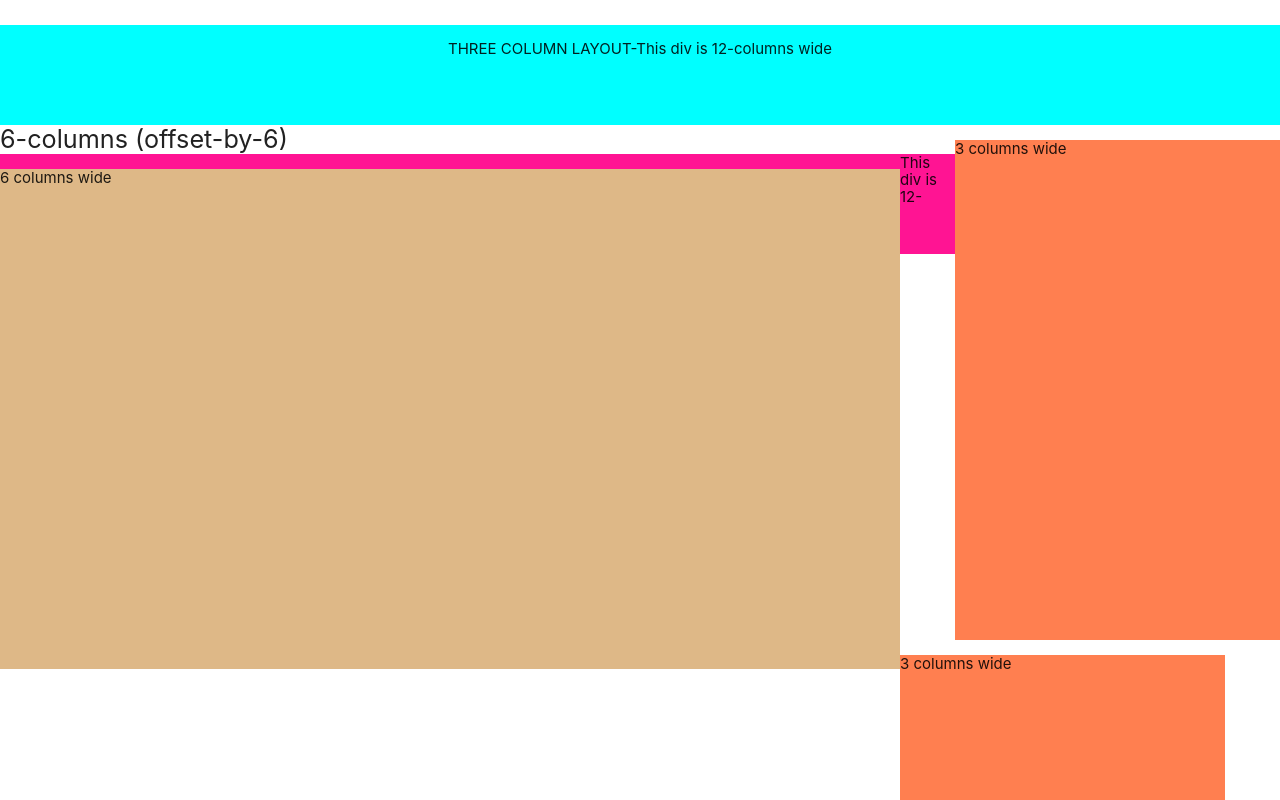
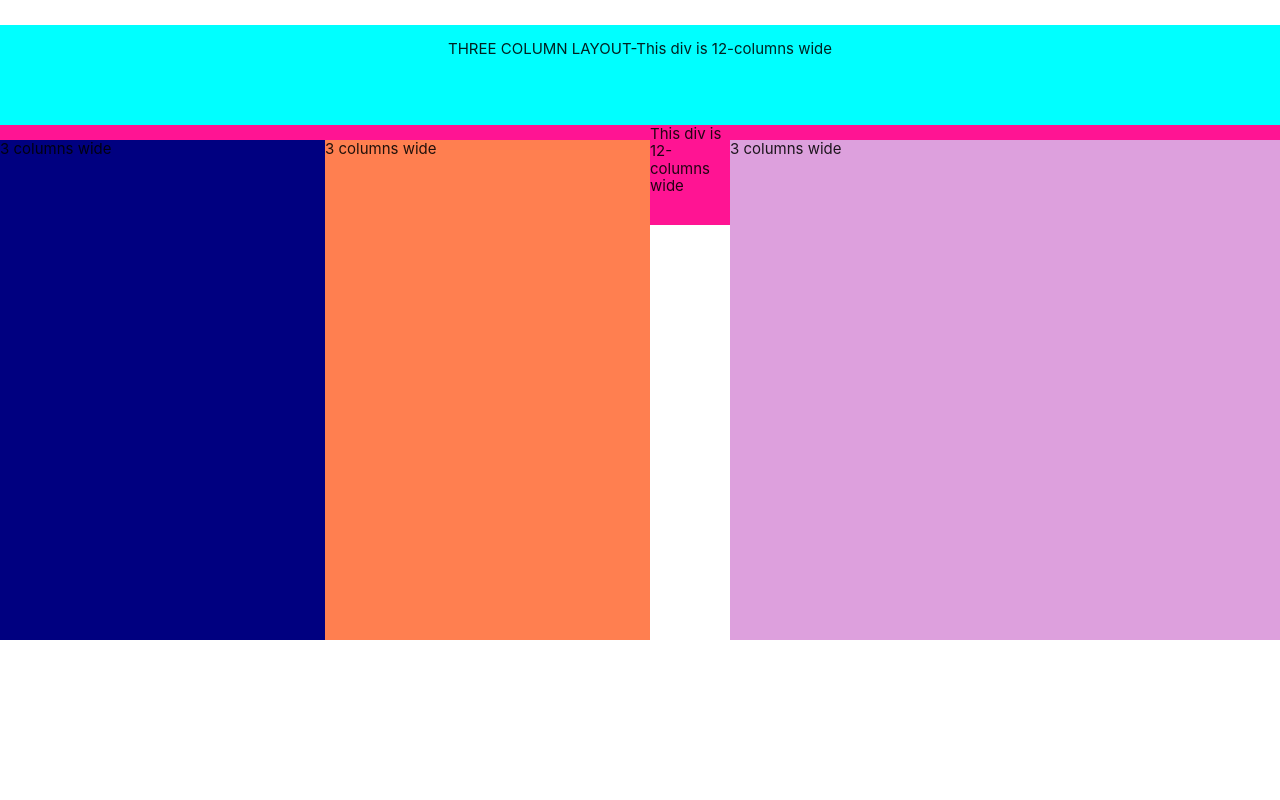
Before and after one commit to wearytorch/layouts-challenge, a plain HTML site: page threeColumn.html in a window 1280 px wide. Shown: the top 800 px of the page. Drawn offline with nearby package versions, Linux system fonts and the light colour scheme.

Commit message:
two colum complete and three column almost finished

```diff
--- a/styles/ThreeColumn.css
+++ b/styles/ThreeColumn.css
@@ -14,7 +14,7 @@
     clear: both;
 }
 
-#navbar {
+#navbar2 {
     background-color: aqua;
     height: 100px;
     margin-top: 25px;
@@ -23,27 +23,23 @@
     text-align: center;
 }
 
-
-#page_layout2 > .row2 >.cols3b {
-    background-color: coral;
+#page_layout2 > .row2 >.cols3a {
+    background-color: navy;
     height:500px;
     width: 325px;
     margin-top: 15px;
-    float: right;r;
-
+    float: left;
+    /*position: absolute;*/
 }
 
-#page_layout2 > .row2 > .cols6b {
-    background-color: burlywood;
-    height: 500px;
-    width: 900px;
-    float: left;
+#page_layout2 > .row2 >.cols3b {
+    background-color: plum;
+    height:500px;
+    width: 550px;
     margin-top: 15px;
+    float: right;
 }
 
-page_layout2 > .row2 > .cols6offset-s6 {
-
-}
 
 #page_layout2 > .row2 >.cols3c {
     background-color: coral;
@@ -53,7 +49,9 @@ page_layout2 > .row2 > .cols6offset-s6 {
     float: left;
 }
 
-#footer2 {
-    background-color: deeppink;
+#footer > #bottom {
+    background-color: pink;
     height: 100px;
+    margin-bottom: 500px;
+    position: absolute;
 }
--- a/threeColumn.html
+++ b/threeColumn.html
@@ -13,34 +13,35 @@
 <body>
 <div id="container">
 
-<div id="navbar2">
+
     <!-- Page Content goes here -->
-    <section id="masthead">
+    <section class="masthead">
         <article>
-            <div class="col s12">THREE COLUMN LAYOUT-This div is 12-columns wide</div></div>
+            <div id="navbar2">THREE COLUMN LAYOUT-This div is 12-columns wide</div>
+            <!--<div class="col s12">-->
         </article>
     </section>
 
 <section id="page_layout2">
     <div class="row2">
+        <div class="cols3a">3 columns wide</div>
         <div class="cols3b">3 columns wide</div>
-        <div class="cols6offset-s6"><span class="flow-text">6-columns (offset-by-6)</span></div>
-        <div class="cols6b">6 columns wide</div>
+        <!--<div class="cols6offset-s6"><span class="flow-text">6 columns</span></div>-->
+        <!--<div class="cols6b">6 columns wide</div>-->
         <div class="cols3c">3 columns wide</div>
     </div>
 </section>
 
-<section id="footer2">
-    <article>
-        <div class="col s12">This div is 12-columns wide</div></div>
-    </article>
+    <section id="footer">
+        <article>
+            <div id="bottom">This div is 12-columns wide</div></div>
+</article>
 </section>
 
-</div>
+
 </body>
-
 <!--Import jQuery before materialize.js-->
 <script type="text/javascript" src="https://code.jquery.com/jquery-2.1.1.min.js"></script>
 <script type="text/javascript" src="scripts/materialize.min.js"></script>
-</body>
+
 </html>
```
Also changed, not shown: index.html (+2 -2 lines).
